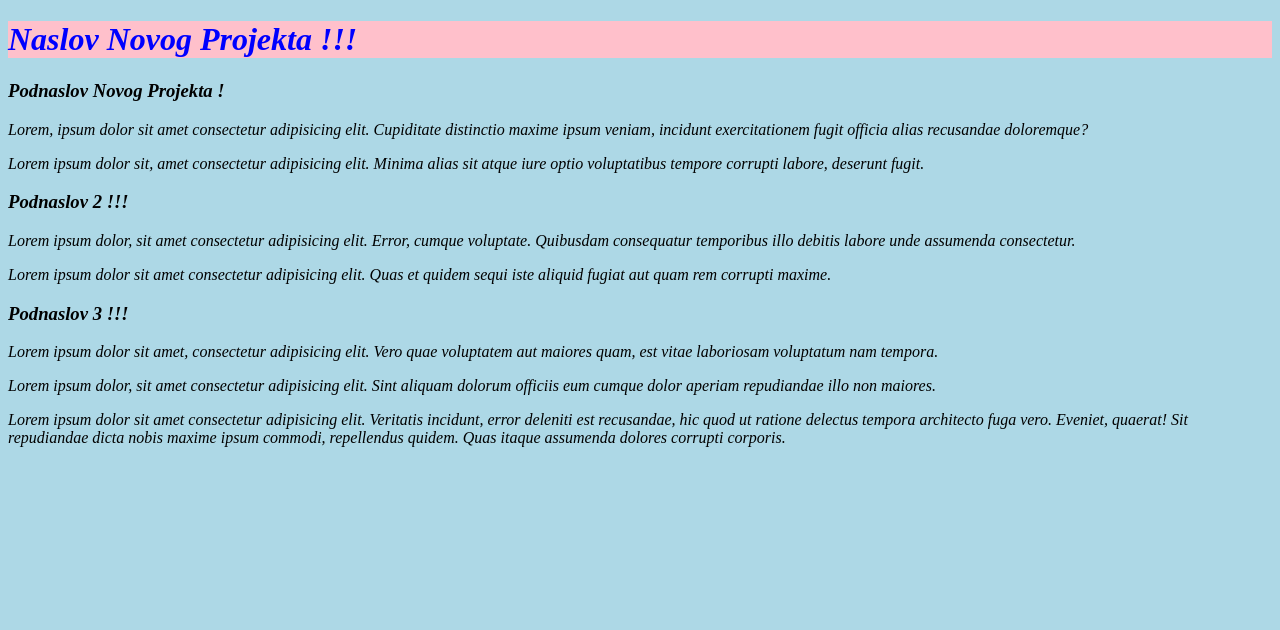
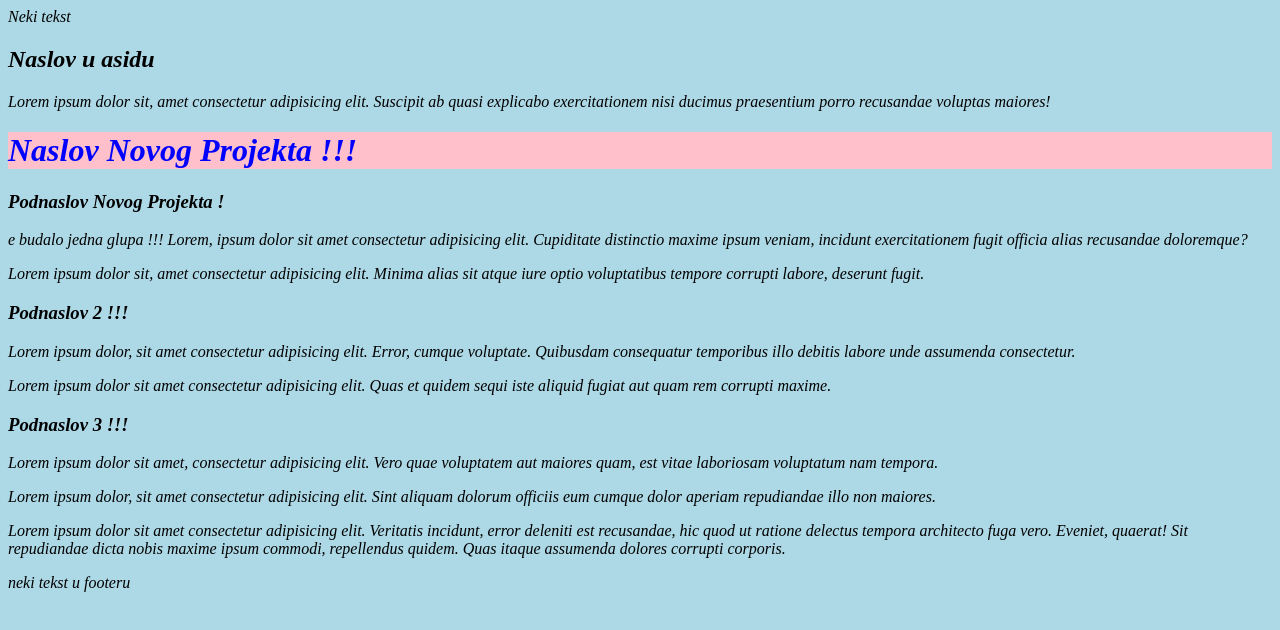
Before and after one commit to Tenerife2000/git-practice, a plain HTML site: page index.html in a window 1280 px wide. Drawn offline with Linux system fonts and the light colour scheme.

Commit message:
Added header footer and aside in index.html

```diff
--- a/index.html
+++ b/index.html
@@ -1,27 +1,62 @@
 <!DOCTYPE html>
 <html lang="en">
-<head>
-    <meta charset="UTF-8">
-    <meta http-equiv="X-UA-Compatible" content="IE=edge">
-    <meta name="viewport" content="width=device-width, initial-scale=1.0">
-    <link rel="stylesheet" href="style.css">
+  <head>
+    <meta charset="UTF-8" />
+    <meta http-equiv="X-UA-Compatible" content="IE=edge" />
+    <meta name="viewport" content="width=device-width, initial-scale=1.0" />
+    <link rel="stylesheet" href="style.css" />
     <title>Novi Projekat</title>
-</head>
-<body>
+  </head>
+  <body>
+    <header>Neki tekst</header>
+    <aside>
+      <h2>Naslov u asidu</h2>
+      <p>
+        Lorem ipsum dolor sit, amet consectetur adipisicing elit. Suscipit ab
+        quasi explicabo exercitationem nisi ducimus praesentium porro recusandae
+        voluptas maiores!
+      </p>
+    </aside>
     <h1>Naslov Novog Projekta !!!</h1>
     <h3>Podnaslov Novog Projekta !</h3>
-    <p>Lorem, ipsum dolor sit amet consectetur adipisicing elit. Cupiditate distinctio maxime ipsum veniam, incidunt exercitationem fugit officia alias recusandae doloremque?</p>
-    <p>Lorem ipsum dolor sit, amet consectetur adipisicing elit. Minima alias sit atque iure optio voluptatibus tempore corrupti labore, deserunt fugit.</p>
+    <p>e budalo jedna glupa !!!
+      Lorem, ipsum dolor sit amet consectetur adipisicing elit. Cupiditate
+      distinctio maxime ipsum veniam, incidunt exercitationem fugit officia
+      alias recusandae doloremque?
+    </p>
+    <p>
+      Lorem ipsum dolor sit, amet consectetur adipisicing elit. Minima alias sit
+      atque iure optio voluptatibus tempore corrupti labore, deserunt fugit.
+    </p>
 
     <h3>Podnaslov 2 !!!</h3>
-    <p>Lorem ipsum dolor, sit amet consectetur adipisicing elit. Error, cumque voluptate. Quibusdam consequatur temporibus illo debitis labore unde assumenda consectetur.</p>
-    <p>Lorem ipsum dolor sit amet consectetur adipisicing elit. Quas et quidem sequi iste aliquid fugiat aut quam rem corrupti maxime.</p>
+    <p>
+      Lorem ipsum dolor, sit amet consectetur adipisicing elit. Error, cumque
+      voluptate. Quibusdam consequatur temporibus illo debitis labore unde
+      assumenda consectetur.
+    </p>
+    <p>
+      Lorem ipsum dolor sit amet consectetur adipisicing elit. Quas et quidem
+      sequi iste aliquid fugiat aut quam rem corrupti maxime.
+    </p>
 
     <h3>Podnaslov 3 !!!</h3>
-    <p>Lorem ipsum dolor sit amet, consectetur adipisicing elit. Vero quae voluptatem aut maiores quam, est vitae laboriosam voluptatum nam tempora.</p>
-    <p>Lorem ipsum dolor, sit amet consectetur adipisicing elit. Sint aliquam dolorum officiis eum cumque dolor aperiam repudiandae illo non maiores.</p>
-    <p>Lorem ipsum dolor sit amet consectetur adipisicing elit. Veritatis incidunt, error deleniti est recusandae, hic quod ut ratione delectus tempora architecto fuga vero. Eveniet, quaerat! Sit repudiandae dicta nobis maxime ipsum commodi, repellendus quidem. Quas itaque assumenda dolores corrupti corporis.</p>
+    <p>
+      Lorem ipsum dolor sit amet, consectetur adipisicing elit. Vero quae
+      voluptatem aut maiores quam, est vitae laboriosam voluptatum nam tempora.
+    </p>
+    <p>
+      Lorem ipsum dolor, sit amet consectetur adipisicing elit. Sint aliquam
+      dolorum officiis eum cumque dolor aperiam repudiandae illo non maiores.
+    </p>
+    <p>
+      Lorem ipsum dolor sit amet consectetur adipisicing elit. Veritatis
+      incidunt, error deleniti est recusandae, hic quod ut ratione delectus
+      tempora architecto fuga vero. Eveniet, quaerat! Sit repudiandae dicta
+      nobis maxime ipsum commodi, repellendus quidem. Quas itaque assumenda
+      dolores corrupti corporis.
+    </p>
 
-
-</body>
+    <footer><p>neki tekst u footeru</p></footer>
+  </body>
 </html>
```
